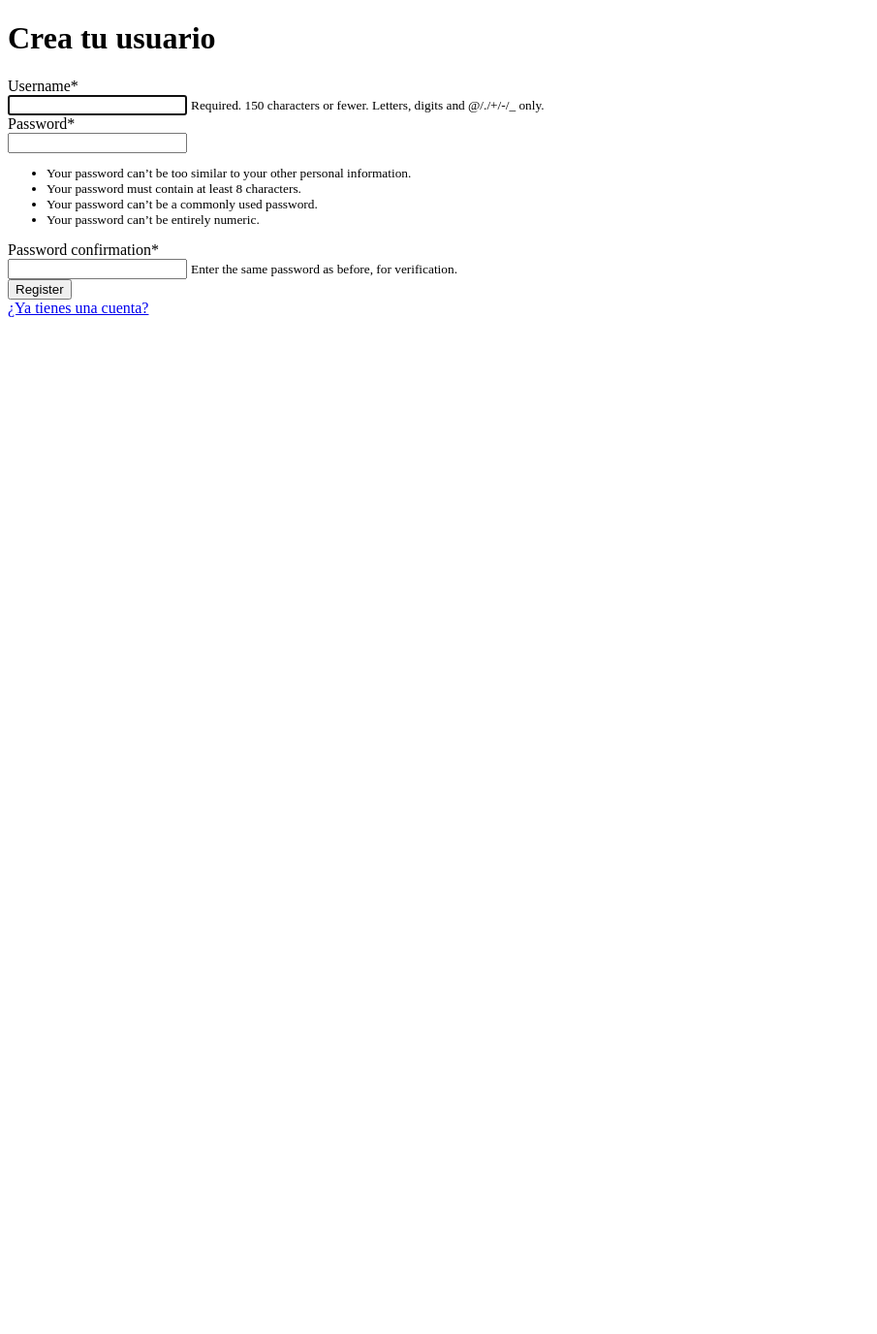
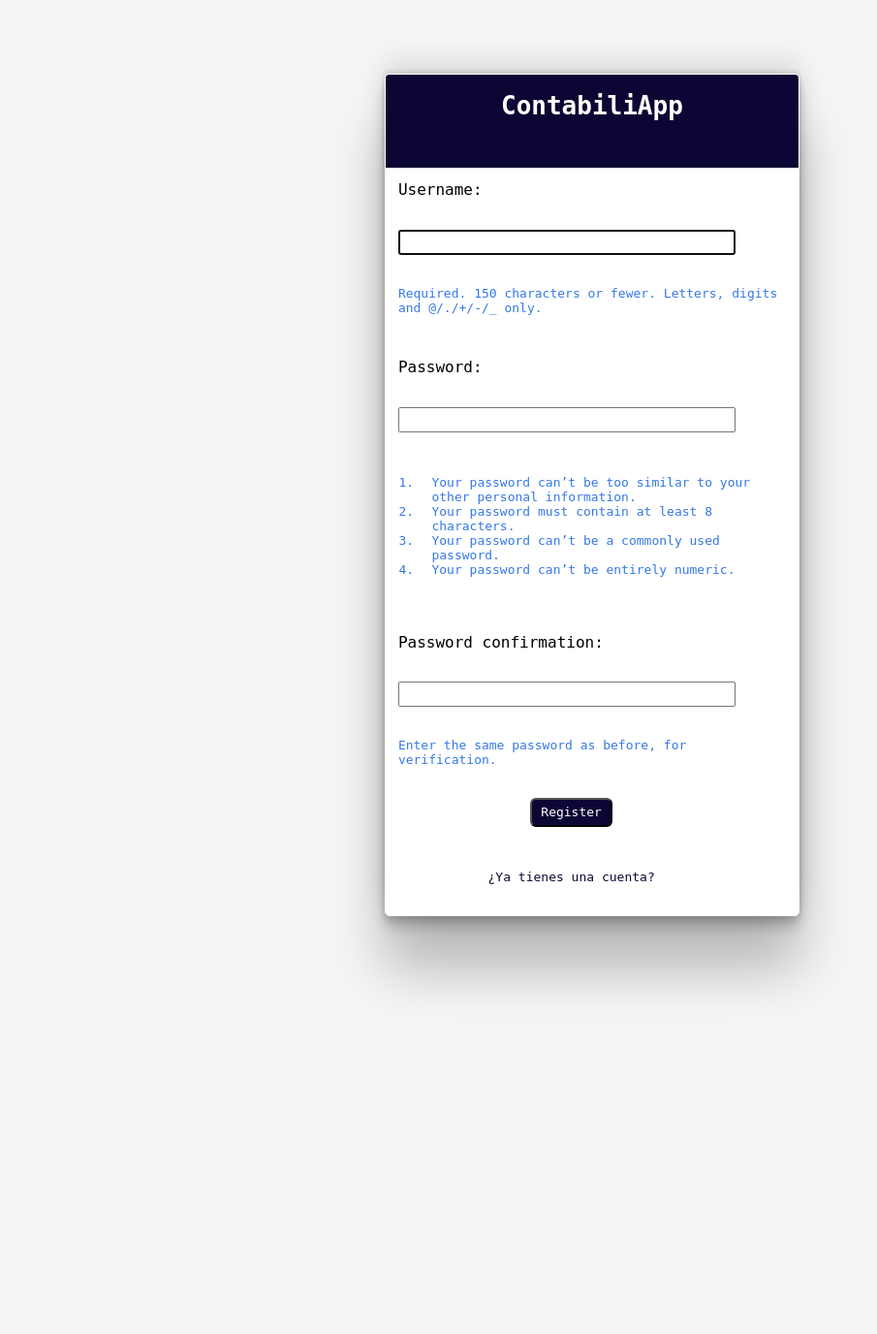
Before and after one commit to jacomc132/app_gastos, a Django app: page /home/register in a window 1280 px wide. Shown: the whole page at 97% size, without its empty margins (0-905 px from the left). Before the commit the page ends 327 px from the top, so only its background shows below. Run offline with Django 4.2, Linux system fonts and the light colour scheme; some libraries are stand-ins or nearby versions.

Commit message:
app finished and ready to deploy in server

```diff
--- a/mis_gastos/home/static/styles/estilos_login.css
+++ b/mis_gastos/home/static/styles/estilos_login.css
@@ -7,7 +7,6 @@
     --color5:black;
     --color6: whitesmoke;
     --color7: #A72AAB;
-    --title-font:font-family();
 }
 body{
     width:95vw;
@@ -32,6 +31,7 @@ body{
     border-width: 1px;
     border-color:var(--color4);
     overflow: hidden;
+    box-shadow: rgba(0, 0, 0, 0.25) 0px 54px 55px, rgba(0, 0, 0, 0.12) 0px -12px 30px, rgba(0, 0, 0, 0.12) 0px 4px 6px, rgba(0, 0, 0, 0.17) 0px 12px 13px, rgba(0, 0, 0, 0.09) 0px -3px 5px;
 }
 
 /* Ubicación de elementos en el formulario */
--- /dev/null
+++ b/mis_gastos/home/static/styles/register_page_styles.css
@@ -0,0 +1,140 @@
+/* Estilos register */
+/* Variables */
+:root{
+    --color1:#0b0633;
+    --color2: #e3f6f5;
+    --color3:  #ff4949;
+    --color4:#ffffff;
+    --color5:black;
+    --color6: whitesmoke;
+    --color7: #A72AAB;
+    --color8: #3578E5;
+}
+
+/* Cuerpo */
+#register_body{
+    width:95vw;
+    height: 170vh;
+    display:grid;
+    grid-template-columns:32% 35% 32%;
+    grid-template-rows:5% 85% 10%;
+    background-color: var(--color6);
+}
+
+/* Formulario "contenedor" */
+#formulario_register{
+    width:100%;
+    height:75%;
+    grid-row:2/3;
+    grid-column:2/3;
+    display:grid;
+    background-color: var(--color4);
+    border-style:solid;
+    border-radius:5px;
+    border-width: 1px;
+    border-color:var(--color4);
+    overflow: hidden;
+    padding:0;
+    margin:0;
+    box-shadow: rgba(0, 0, 0, 0.25) 0px 54px 55px, rgba(0, 0, 0, 0.12) 0px -12px 30px, rgba(0, 0, 0, 0.12) 0px 4px 6px, rgba(0, 0, 0, 0.17) 0px 12px 13px, rgba(0, 0, 0, 0.09) 0px -3px 5px;
+}
+
+/* Titulo de app */
+#contenedor_titulo_app{
+    width:100%;
+    height:100%;
+    background-color:var(--color1);
+    display:grid;
+
+}
+#titulo_app{
+    color:var(--color4);
+    justify-self:center;
+    font-family:monospace;
+}
+
+#register_input_submit{
+    width:20%;
+    height:30px;
+    justify-self: center;
+    font-size:medium;
+    font-weight: 200;
+    font-family: monospace;
+    background-color: var(--color1);
+    color:var(--color4);
+    border-radius:6px;
+    margin-right:13%;
+}
+
+#register_input_submit:hover{
+    background-color: var(--color4);
+    color:var(--color1);
+}
+
+/* Estilos en general */
+span{
+    font-family:monospace;
+    padding-left:3%;
+    padding-right:3%;
+    margin:0%;
+    color:var(--color8)
+}
+
+label{
+    font-family:monospace;
+    font-size:large;
+    padding-left:3%;
+    padding-right:3%;
+    padding-top: 3%;
+    padding-bottom: 0;
+    margin:0;
+
+
+}
+
+li{
+    list-style:decimal;
+    font-family:monospace;
+    padding:0;
+    margin:0;
+    padding-left:3%;
+    padding-right:3%;
+
+}
+
+ul{
+    margin-left:3%;
+    margin-right:3%;
+    padding-left:3%;
+    padding-right:3%;
+}
+input{
+    margin-left:3%;
+    margin-right:3%;
+    margin-top:0;
+    width:80%;
+    height:20px;
+}
+
+br{
+    padding:0%;
+    margin:0%;
+    width:0;
+    height:0;
+    display: none;
+}
+
+a{
+    justify-self:center;
+    text-decoration:none;
+    padding-top: 3%;
+    padding-right:10%;
+    color:var(--color1);
+    font-size:medium;
+    font-weight: 200;
+    font-family: monospace;
+}
+
+a:hover{
+    color:var(--color7);
+}
--- a/mis_gastos/home/templates/register.html
+++ b/mis_gastos/home/templates/register.html
@@ -6,19 +6,24 @@
     <meta charset="UTF-8">
     <meta http-equiv="X-UA-Compatible" content="IE=edge">
     <meta name="viewport" content="width=device-width, initial-scale=1.0">
+    <link rel="stylesheet" href="{% static '/styles/register_page_styles.css' %}">
     <title>register</title>
 </head>
-<body>
+<body id="register_body">
     {% if request.user.is_authenticated == False %}
-    <div class="contenido" id="formulario_crear_ahorro">
-        <h1 id="titulo_crear_ahorro">Crea tu usuario</h1>
-        <form method="POST" action="">
+
+
+        <form id="formulario_register" method="POST" action="">
+            <div id="contenedor_titulo_app">
+                <h1 id="titulo_app">ContabiliApp</h1>
+            </div>
             {% csrf_token %}
-            {{UserCreationForm|crispy}}
-            <input type="submit" value="Register">
+            {{UserCreationForm}}
+            <input id="register_input_submit" type="submit" value="Register">
+            <a href="{% url 'home:login' %}">¿Ya tienes una cuenta?</a>
         </form>
-    </div>
-    <a href="{% url 'home:login' %}">¿Ya tienes una cuenta?</a>
+
+
     {% else %}
     <p>Ya tienes un inicio de sesión</p>
     {% endif %}
```
Also changed, not shown: mis_gastos/db.sqlite3.
